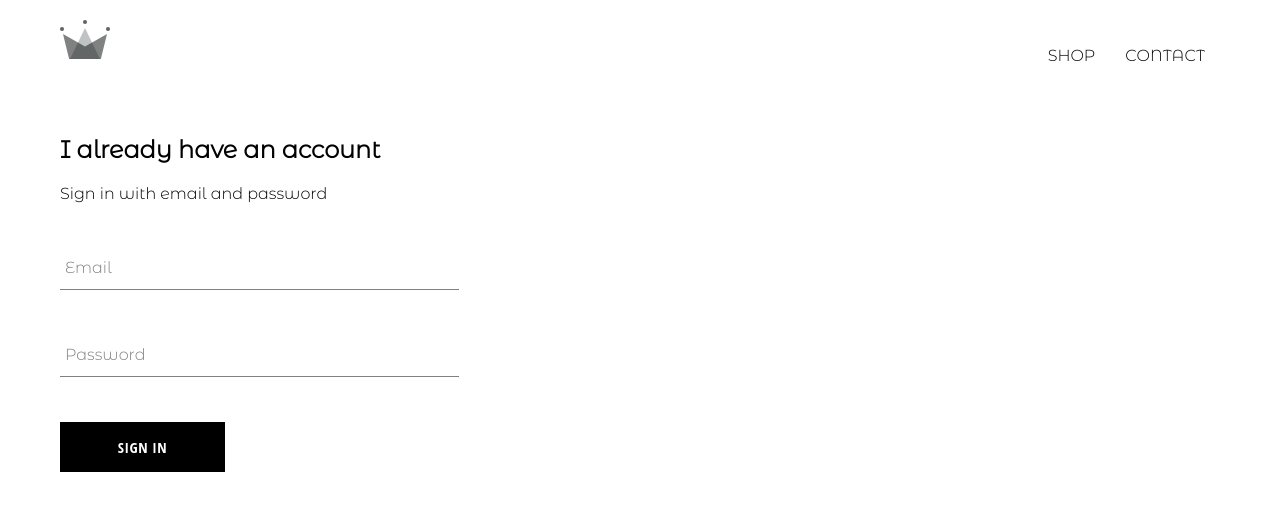
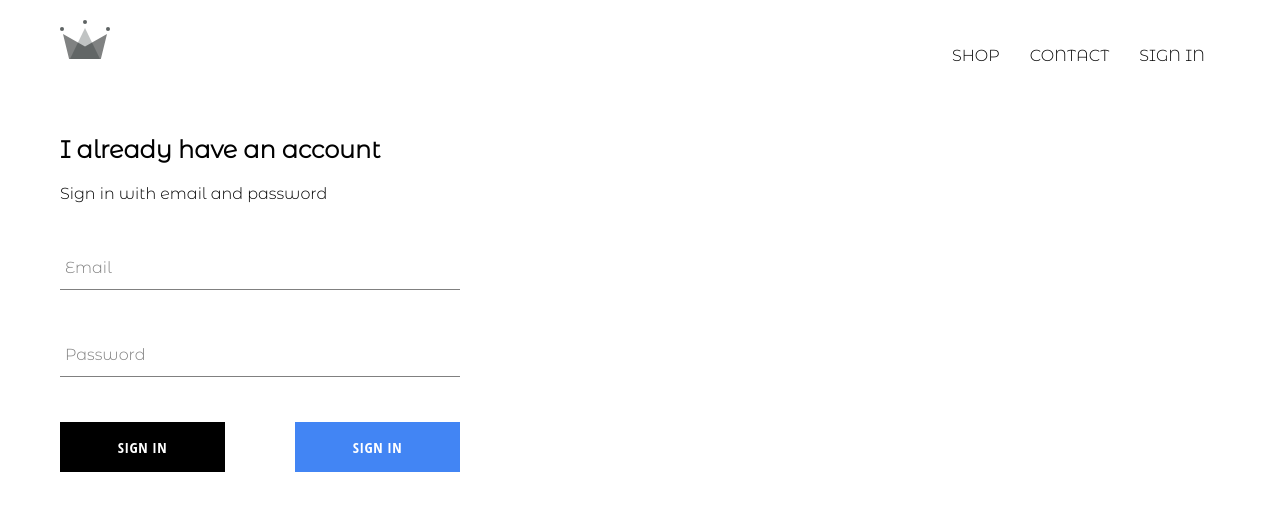
Before and after one commit to EnvyPhD/jrny-clothing, a React (Create React App) app: page /portal in a window 1280 px wide. Shown: the top 510 px of the page. Built offline with nearby package versions, Linux system fonts and the light colour scheme; no server answers.

Commit message:
Signin page, google auth, firebase, styling

```diff
--- a/src/App.css
+++ b/src/App.css
@@ -7,3 +7,7 @@
     text-decoration: none;
     color: black;
 }
+
+* {
+    box-sizing: border-box;
+}
--- a/src/App.js
+++ b/src/App.js
@@ -34,7 +34,7 @@
 render(){
   return (
     <div className="App">
-      <Header />
+      <Header currentUser={this.state.currentUser}/>
       <Switch>
         <Route exact path='/' component={HomePage} />
         <Route path='/shop' component={ShopPage} />
--- a/src/components/Header/header.jsx
+++ b/src/components/Header/header.jsx
@@ -2,12 +2,12 @@
 import { Link } from 'react-router-dom'
 
 import { ReactComponent as Logo} from '../../assets/logo.svg'
-
+import { auth } from '../../firebase/firebase.utils'
 import './header.style.scss';
 
 
 
-const Header = () => (
+const Header = ({ currentUser}) => (
     <div className='header'>
         <Link className='logo-containter' to='/'>
             <Logo className='logo' />
@@ -19,6 +19,13 @@
             <Link className='option' to='shop'>
                 CONTACT
             </Link>
+            {
+                currentUser ?
+                <div className='option' onClick={() => auth.signOut()}> SIGN OUT</div>
+                :
+                <Link className='option' to='/portal'> SIGN IN</Link>
+
+            }
         </div>
     </div>
 )
--- a/src/components/Header/header.style.scss
+++ b/src/components/Header/header.style.scss
@@ -20,6 +20,7 @@
 
       .option {
         padding: 10px 15px;
+        cursor: pointer;
       }
     }
   }
--- a/src/components/customButton/customButton.jsx
+++ b/src/components/customButton/customButton.jsx
@@ -2,8 +2,11 @@
 
 import './customButton.style.scss'
 
-const CustomButton = ( { children, ...otherProps }) => (
-    <button className='custom-button' {...otherProps}>
+const CustomButton = ( { children, isGoogleSignIn, ...otherProps }) => (
+    <button
+    className={`${isGoogleSignIn ? 'google-sign-in' : ''} custom-button` }
+    {...otherProps}
+    >
         {children}
     </button>
 )
--- a/src/components/customButton/customButton.style.scss
+++ b/src/components/customButton/customButton.style.scss
@@ -19,4 +19,14 @@
       color: black;
       border: 1px solid black;
     }
+
+    &.google-sign-in {
+      background-color: #4285f4;
+      color: white;
+
+      &:hover {
+        background-color: #357ae8;
+        border: none;
+      }
+    }
   }
--- a/src/components/signIn/signIn.jsx
+++ b/src/components/signIn/signIn.jsx
@@ -53,8 +53,17 @@
                     value={this.state.password}
                     required
                     handleChange={this.handleChange}/>
-
-                    <CustomButton onClick={signInWithGoogle}> Sign In</CustomButton>
+                <div className='buttons'>
+                    <CustomButton
+                    type ='submit'>
+                        Sign In
+                    </CustomButton>
+                    <CustomButton
+                        onClick={signInWithGoogle}
+                        isGoogleSignIn>
+                        Sign In
+                    </CustomButton>
+                </div>
                 </form>
             </div>
         )
--- a/src/components/signIn/signIn.style.scss
+++ b/src/components/signIn/signIn.style.scss
@@ -1,10 +1,14 @@
 .sign-in {
-    width: 30vw;
+    width: 400px;
     display: flex;
     flex-direction: column;
 
     .title {
-        margin: 10px;
+        margin: 10px 0;
     }
 
+    .buttons {
+        display: flex;
+        justify-content: space-between;
+    }
 }
```
Also changed, not shown: 1 other file (tests, documents, lock files or other folders).
